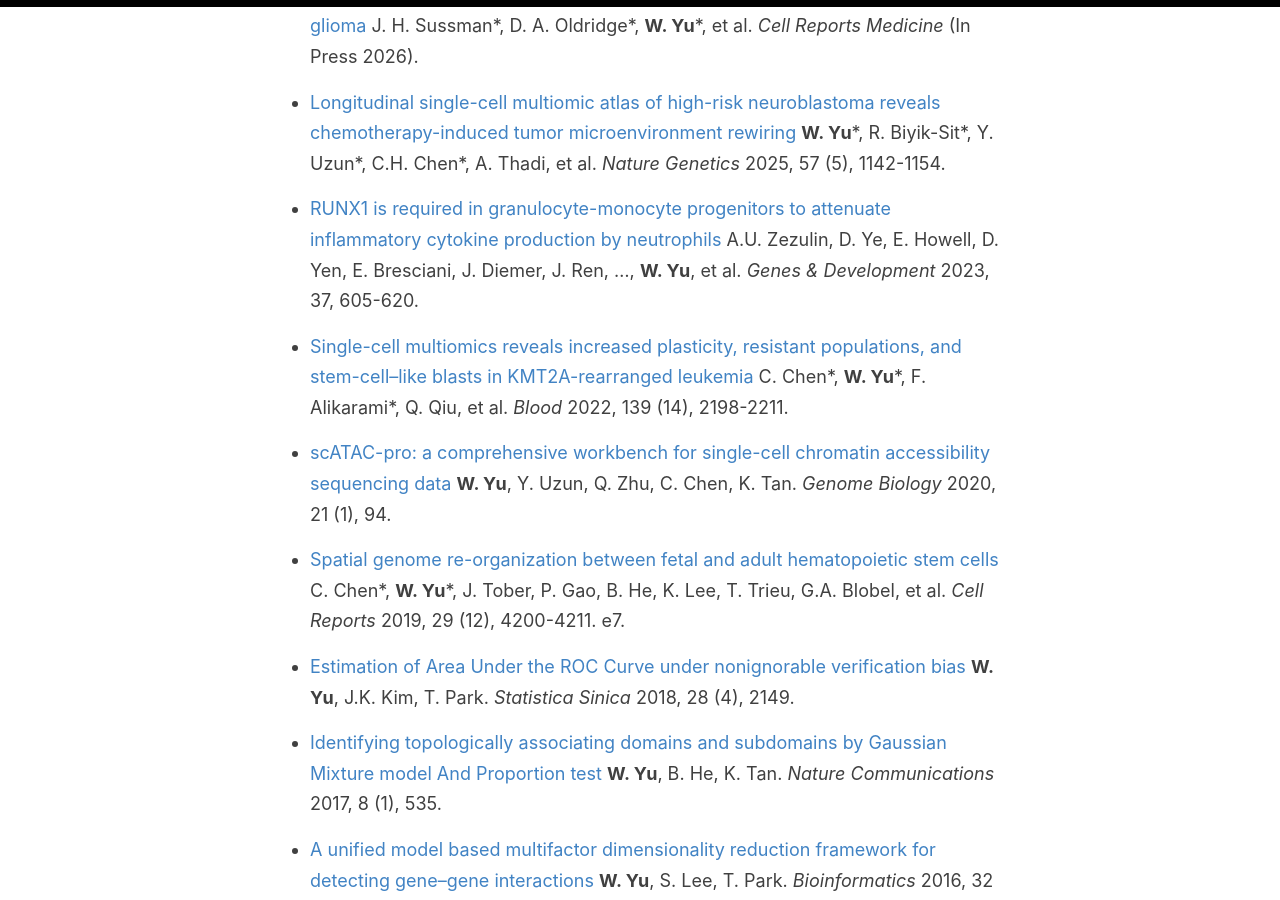
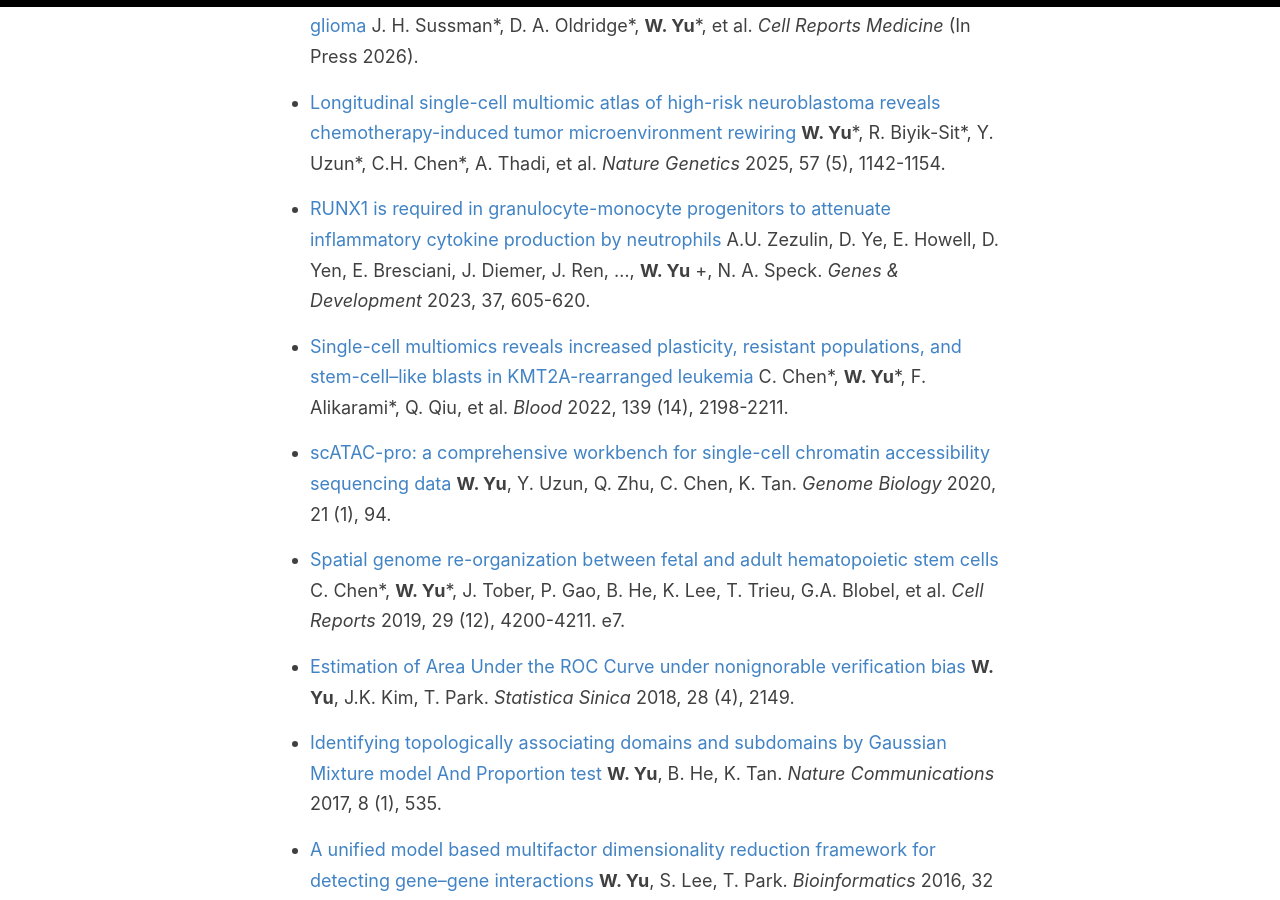
Before and after one commit to wbaopaul/wbaopaul.github.io, a Jekyll site: the page built from _pages/publications.md, in a window 1280 px wide and 900 px high, scrolled down 439 px. Built offline with Jekyll 4.4.1, drawn with Linux system fonts in a browser that asks for light colours.

Commit message:
update post

```diff
--- a/_pages/publications.md
+++ b/_pages/publications.md
@@ -15,7 +15,7 @@ permalink: /publications/
   **W. Yu**\*, R. Biyik-Sit\*, Y. Uzun\*, C.H. Chen\*, A. Thadi, et al. *Nature Genetics* 2025, 57 (5), 1142-1154.
 
 * [RUNX1 is required in granulocyte-monocyte progenitors to attenuate inflammatory cytokine production by neutrophils](https://genesdev.cshlp.org/content/37/13-14/605)
-  A.U. Zezulin, D. Ye, E. Howell, D. Yen, E. Bresciani, J. Diemer, J. Ren, ..., **W. Yu**, et al. *Genes & Development* 2023, 37, 605-620.
+  A.U. Zezulin, D. Ye, E. Howell, D. Yen, E. Bresciani, J. Diemer, J. Ren, ..., **W. Yu** +, N. A. Speck. *Genes & Development* 2023, 37, 605-620.
 
 * [Single-cell multiomics reveals increased plasticity, resistant populations, and stem-cell–like blasts in KMT2A-rearranged leukemia](https://ashpublications.org/blood/article/139/14/2198/483648/Single-cell-multiomics-reveals-increased)
   C. Chen\*, **W. Yu**\*, F. Alikarami\*, Q. Qiu, et al. *Blood* 2022, 139 (14), 2198-2211.
--- a/index.html
+++ b/index.html
@@ -20,9 +20,9 @@ layout: default
       <a href="{{ site.baseurl }}{{ post.url }}">
         <h1>{{ post.title }}</h1>
 
-       % <div>
-       %   <p class="post_date">{{ post.date | date: "%B %e, %Y" }}</p>
-       % </div>
+        <div>
+          <p class="post_date">{{ post.date | date: "%B %e, %Y" }}</p>
+        </div>
       </a>
       <div class="entry">
         {{ post.excerpt }}
```
